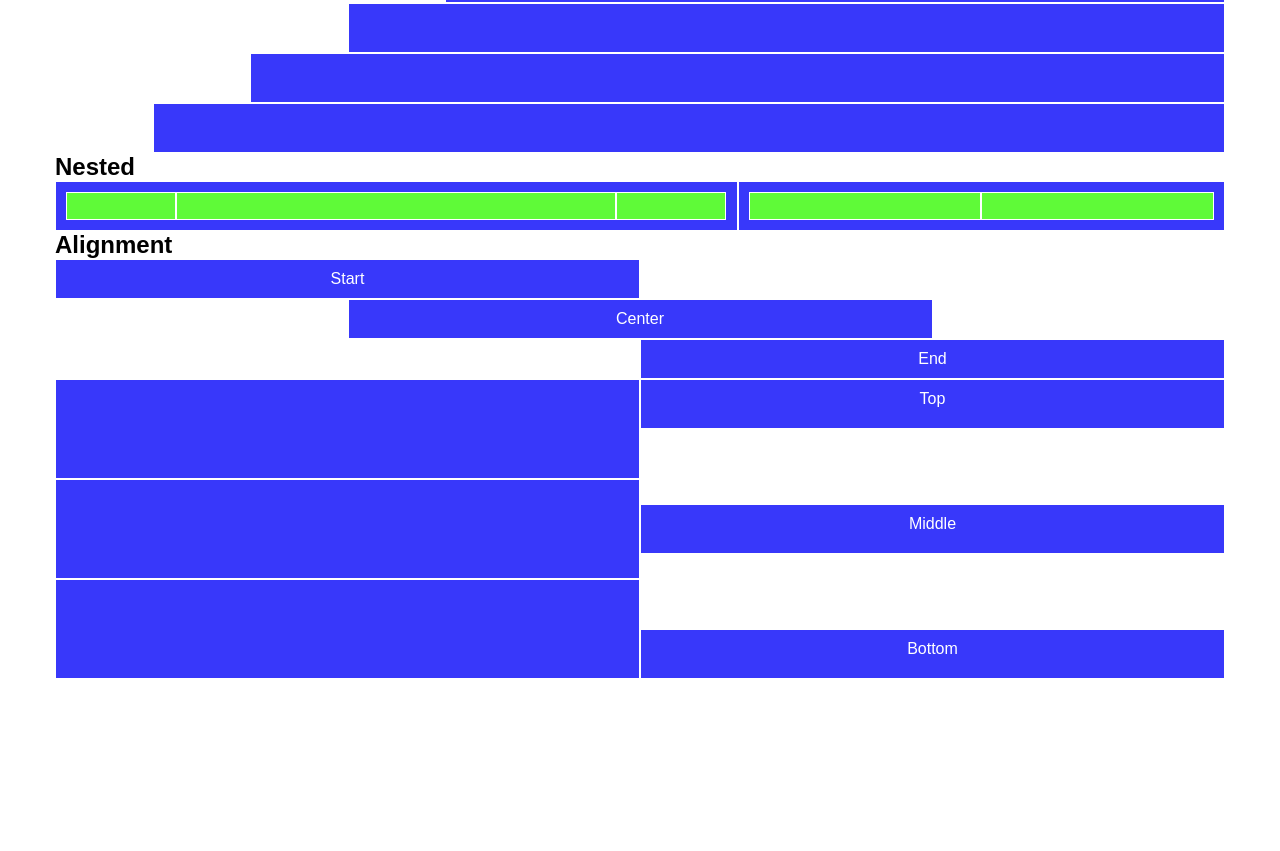
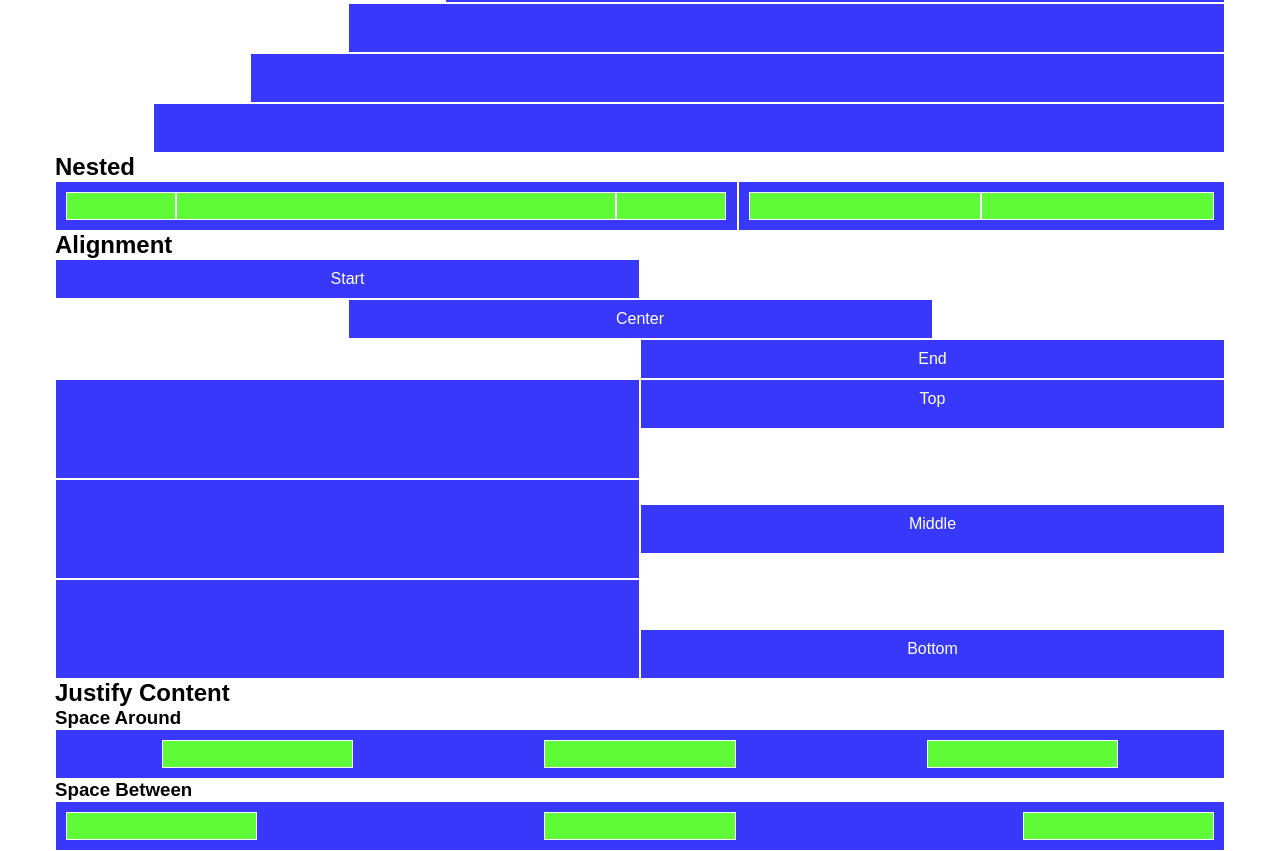
Before and after one commit to framoles/html-css-12bool, a plain HTML site: page index.html in a window 1280 px wide. Shown: the part 1083-1934 px from the top of the page. Before the commit the page ends 1762 px from the top, so only its background shows below. Drawn offline with Linux system fonts and the light colour scheme.

Commit message:
justify ok

```diff
--- a/12Bool.css
+++ b/12Bool.css
@@ -13,7 +13,7 @@
 }
 
 .just-right{
-    justify-content: right;
+    justify-content: flex-end;
 }
 
 .al-middle{
@@ -22,6 +22,14 @@
 
 .al-bottom{
     align-items: flex-end;
+}
+
+.space-around{
+    justify-content: space-around;
+}
+
+.space-between{
+    justify-content: space-between;
 }
 
 .col-1{
--- a/index.html
+++ b/index.html
@@ -225,6 +225,27 @@
             <div class="col-6 bg-blue h50px">Bottom</div>
         </div>
     </div>
+
+    <!-- JUSTIFY CONTENT -->
+    <div class="container">
+        <h2>Justify Content</h2>
+        <h3>Space Around</h3>
+        <div class="row">
+            <div class="row bg-blue col-12 h50px space-around">
+                <div class="col-2 bg-green"></div>
+                <div class="col-2 bg-green"></div>
+                <div class="col-2 bg-green"></div>
+            </div>
+        </div>
+        <h3>Space Between</h3>
+        <div class="row">
+            <div class="row bg-blue col-12 h50px space-between">
+                <div class="col-2 bg-green"></div>
+                <div class="col-2 bg-green"></div>
+                <div class="col-2 bg-green"></div>
+            </div>
+        </div>
+    </div>
 </body>
 
 </html>
```
